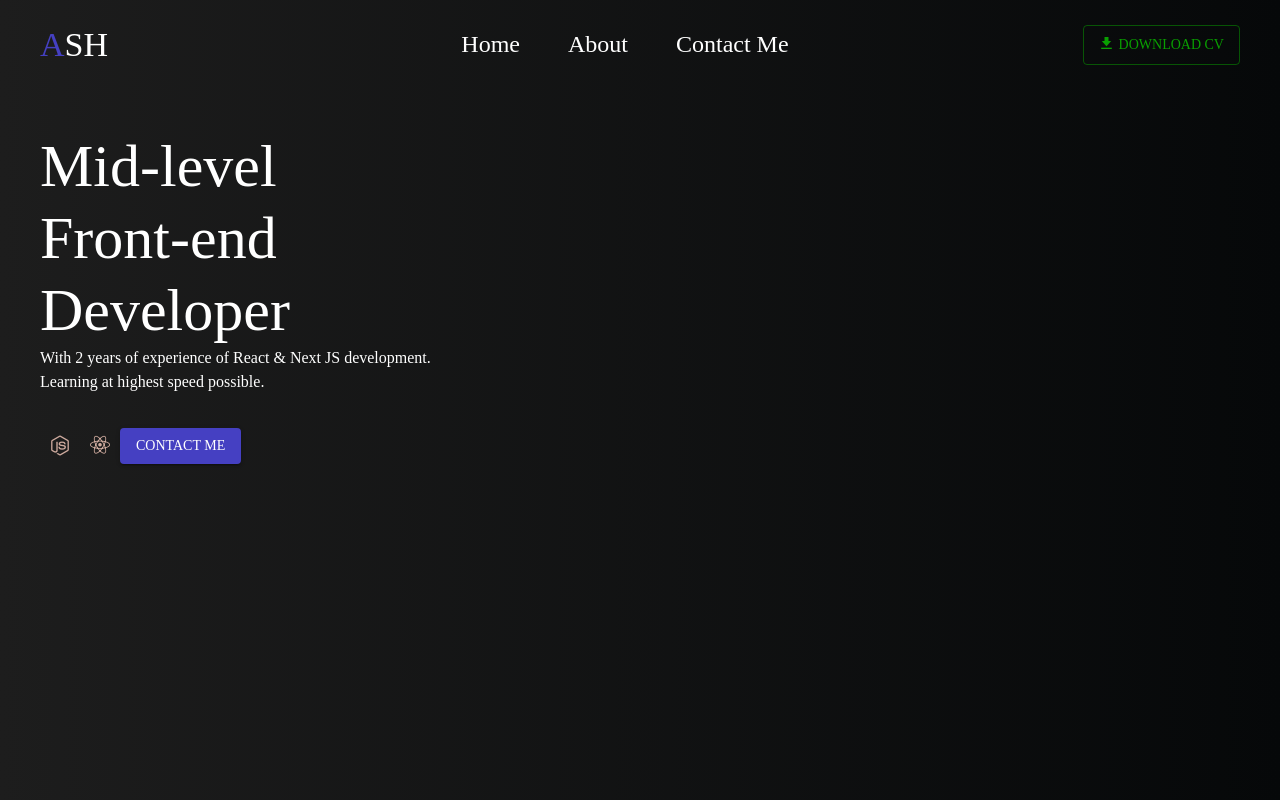
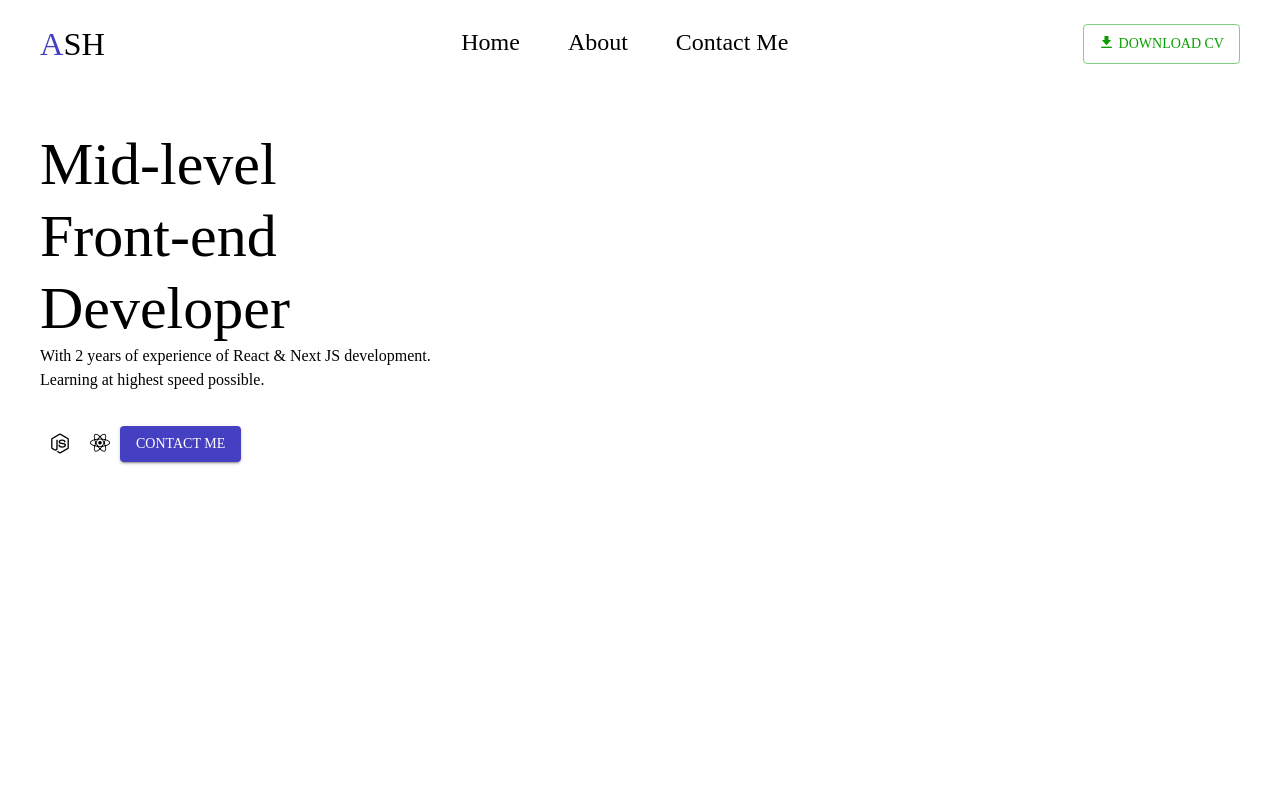
Before and after one commit to Alireza-8080-react/resume, a Next.js app: page / in a window 1280 px wide. Built offline with nearby package versions, Linux system fonts and the light colour scheme.

Commit message:
add light mode

```diff
--- a/src/app/layout.tsx
+++ b/src/app/layout.tsx
@@ -3,7 +3,7 @@
 import '@/styles/overrides.scss';
 import '@/styles/general.scss';
 
-import { ThemeProvider } from '@mui/material';
+import { ThemeProvider, responsiveFontSizes, useMediaQuery } from '@mui/material';
 import { Inter } from 'next/font/google';
 import { ReactNode } from 'react';
 
@@ -13,12 +13,14 @@ import { applicationTheme } from '@/theme';
 const inter = Inter({ subsets: ['latin'] });
 
 export default function RootLayout({ children }: { children: ReactNode }) {
+  const prefersDarkMode = useMediaQuery('(prefers-color-scheme: dark)');
+
   return (
     <html lang='en'>
       <head>
         <link href='https://unpkg.com/boxicons@2.1.4/css/boxicons.min.css' rel='stylesheet' />
       </head>
-      <ThemeProvider theme={applicationTheme}>
+      <ThemeProvider theme={responsiveFontSizes(applicationTheme(prefersDarkMode))}>
         <body className={inter.className}>
           <Header />
           {children}
--- a/src/constants/colorPalette.ts
+++ b/src/constants/colorPalette.ts
@@ -1,5 +1,6 @@
 export const COLOR_PALETTE_MAIN = '#4540c2';
 export const COLOR_PALETTE_SECONDARY = '#099f01';
-export const COLOR_PALETTE_FOREGROUND = 'white';
-export const COLOR_PALETTE_BACKGROUND = '#060809';
-export const COLOR_PALETTE_BACKGROUND_2 = '#0f0f0f';
+export const COLOR_PALETTE_FOREGROUND_DARK = '#fff';
+export const COLOR_PALETTE_BACKGROUND_DARK = '#0f0f0f';
+export const COLOR_PALETTE_BACKGROUND_LIGHT = '#fff';
+export const COLOR_PALETTE_FOREGROUND_LIGHT = '#000';
--- a/src/styles/overrides.scss
+++ b/src/styles/overrides.scss
@@ -1,12 +1,6 @@
 @import './variables.scss';
 
 body {
-  color: $color-palette-foreground;
-  background-image: linear-gradient(
-    to right,
-    $color-palette-background-start 0%,
-    $color-palette-background-end 100%
-  );
   padding: 1rem 2rem;
 }
 
@@ -14,10 +8,36 @@ a {
   text-decoration: none;
 }
 
-i {
-  color: $color-palette-foreground;
-}
-
 main {
   margin-top: 64px;
 }
+
+@media (prefers-color-scheme: dark) {
+  body {
+    color: $color-palette-foreground-dark;
+    background-image: linear-gradient(
+      to right,
+      $color-palette-background-start-dark 0%,
+      $color-palette-background-end-dark 100%
+    );
+  }
+
+  i {
+    color: $color-palette-foreground-dark;
+  }
+}
+
+@media (prefers-color-scheme: light) {
+  body {
+    color: $color-palette-foreground-light;
+    background-image: linear-gradient(
+      to right,
+      $color-palette-background-light 0%,
+      $color-palette-background-light 100%
+    );
+  }
+
+  i {
+    color: $color-palette-foreground-light;
+  }
+}
--- a/src/styles/variables.scss
+++ b/src/styles/variables.scss
@@ -1,5 +1,9 @@
 $color-palette-main: #4540c2;
 $color-palette-secondary: #099f01;
-$color-palette-foreground: #cfab9f;
-$color-palette-background-end: #060809;
-$color-palette-background-start: #1d1d1d;
+
+$color-palette-foreground-dark: #cfab9f;
+$color-palette-background-end-dark: #060809;
+$color-palette-background-start-dark: #1d1d1d;
+
+$color-palette-foreground-light: #000;
+$color-palette-background-light: #fff;
--- a/src/theme.ts
+++ b/src/theme.ts
@@ -1,31 +1,42 @@
 import { createTheme } from '@mui/material';
 
 import {
-  COLOR_PALETTE_BACKGROUND_2,
-  COLOR_PALETTE_FOREGROUND,
+  COLOR_PALETTE_BACKGROUND_DARK,
+  COLOR_PALETTE_BACKGROUND_LIGHT,
+  COLOR_PALETTE_FOREGROUND_DARK,
+  COLOR_PALETTE_FOREGROUND_LIGHT,
   COLOR_PALETTE_MAIN,
   COLOR_PALETTE_SECONDARY
 } from './constants/colorPalette';
 
-export const applicationTheme = createTheme({
+export const applicationTheme = (prefersDarkMode: boolean) => {
+  const BACKGROUND = prefersDarkMode
+    ? COLOR_PALETTE_BACKGROUND_DARK
+    : COLOR_PALETTE_BACKGROUND_LIGHT;
+  const FOREGROUND = prefersDarkMode
+    ? COLOR_PALETTE_FOREGROUND_DARK
+    : COLOR_PALETTE_FOREGROUND_LIGHT;
+  return createTheme({
     palette: {
+      mode: prefersDarkMode ? 'dark' : 'light',
       background: {
-      default: COLOR_PALETTE_BACKGROUND_2,
-      paper: COLOR_PALETTE_BACKGROUND_2
+        default: BACKGROUND,
+        paper: BACKGROUND
       },
       primary: {
-      contrastText: COLOR_PALETTE_FOREGROUND,
+        contrastText: COLOR_PALETTE_FOREGROUND_DARK,
         main: COLOR_PALETTE_MAIN
       },
       secondary: {
-      contrastText: COLOR_PALETTE_FOREGROUND,
+        contrastText: COLOR_PALETTE_FOREGROUND_DARK,
         main: COLOR_PALETTE_SECONDARY
       }
     },
     typography: {
       allVariants: {
-      color: COLOR_PALETTE_FOREGROUND
+        color: FOREGROUND
       },
       fontFamily: 'IRANSansXFaNum'
     }
   });
+};
```
Lines whose indentation alone changed are shown as unchanged.
